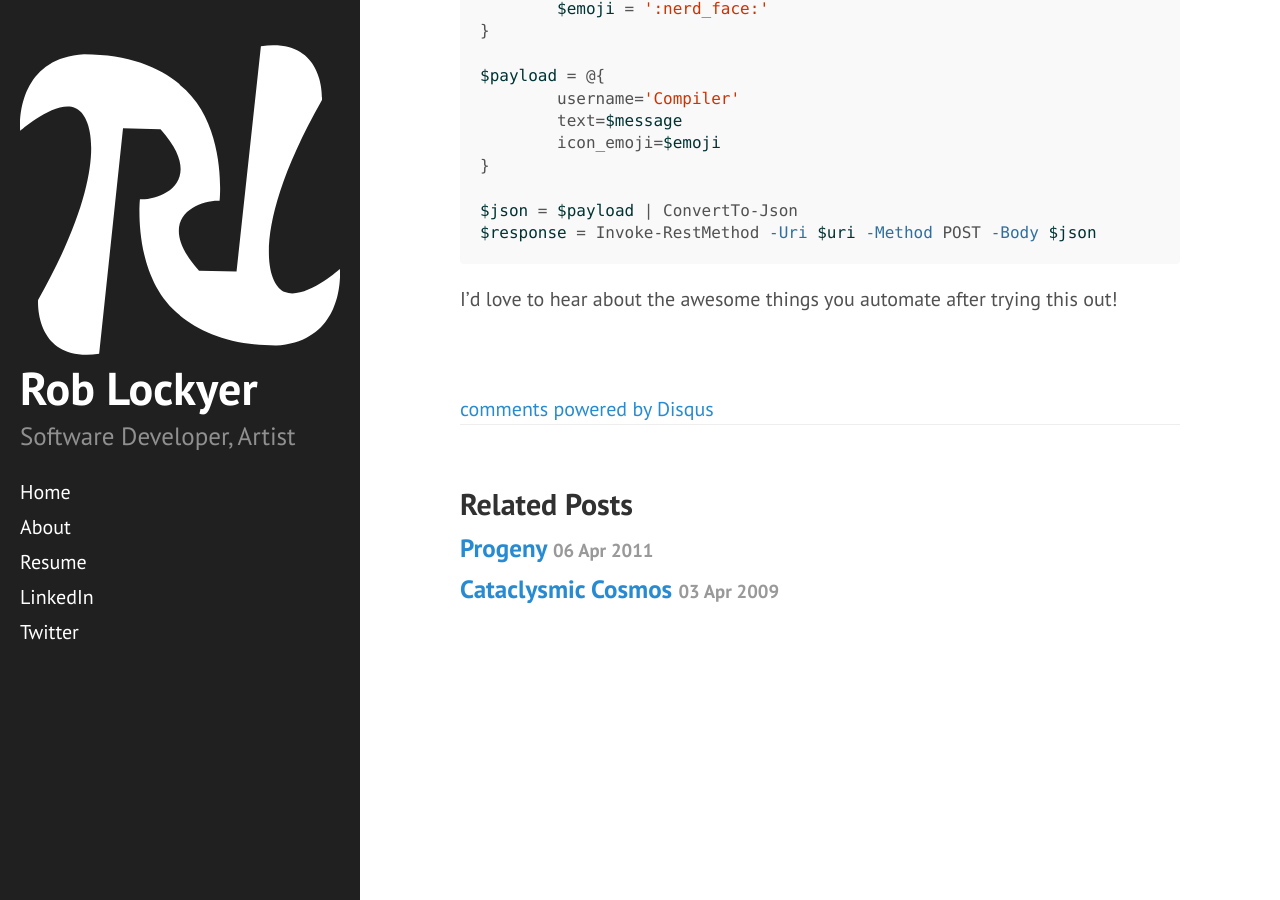
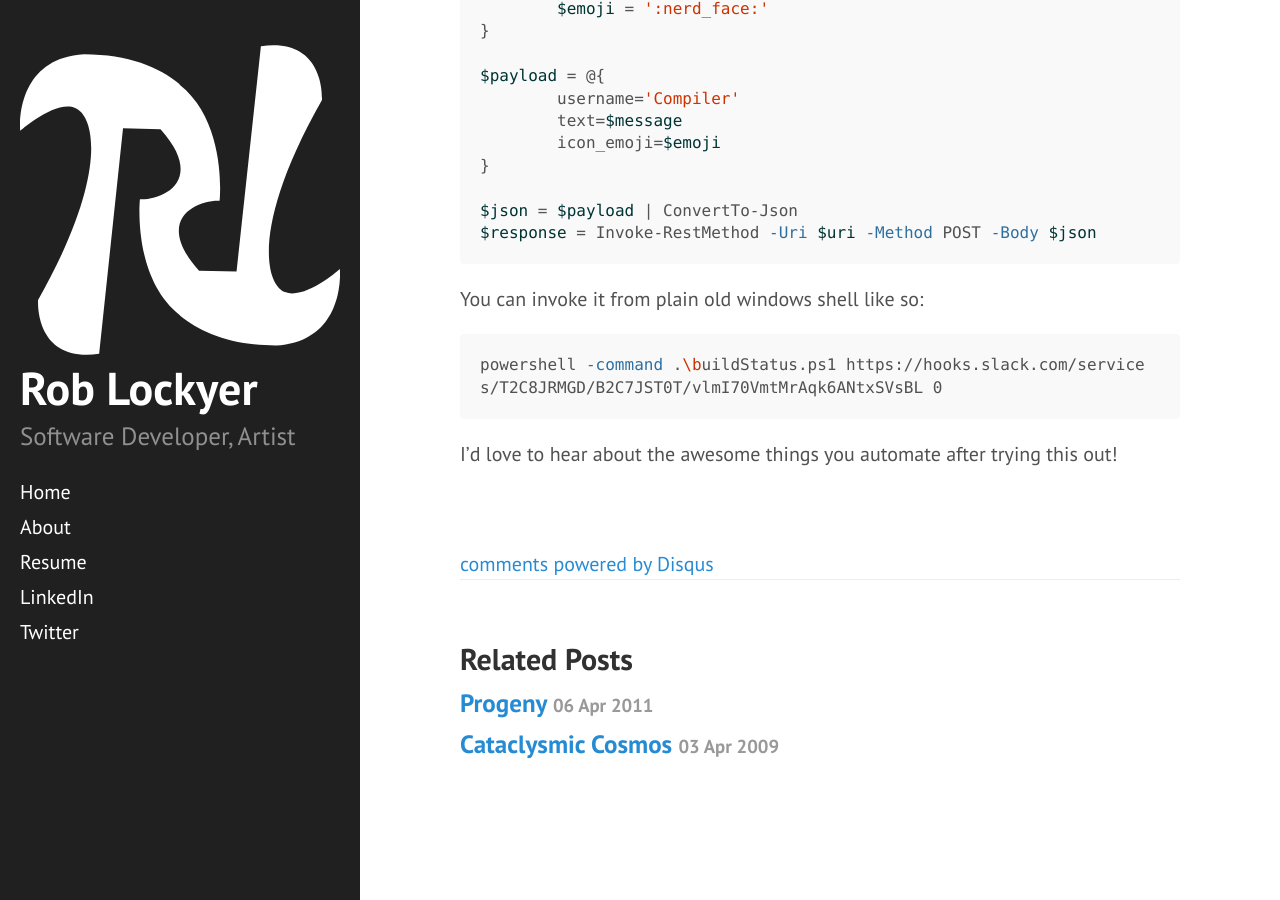
Before and after one commit to lockyer/lockyer.github.io, a Jekyll site: the page built from _posts/2016-09-04-slack-notifications-from-windows.md, in a window 1280 px wide and 900 px high, scrolled down 5310 px. Built offline with Jekyll 4.4.1, drawn with Linux system fonts in a browser that asks for light colours; comment, search, counter and statistics services are not loaded.

Commit message:
minor edits

````diff
--- a/_posts/2016-09-04-slack-notifications-from-windows.md
+++ b/_posts/2016-09-04-slack-notifications-from-windows.md
@@ -57,4 +57,9 @@ $json = $payload | ConvertTo-Json
 $response = Invoke-RestMethod -Uri $uri -Method POST -Body $json
 ```
 
+You can invoke it from plain old windows shell like so:
+```shell
+powershell -command .\buildStatus.ps1 https://hooks.slack.com/services/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 0
+```
+
 I'd love to hear about the awesome things you automate after trying this out!
````
